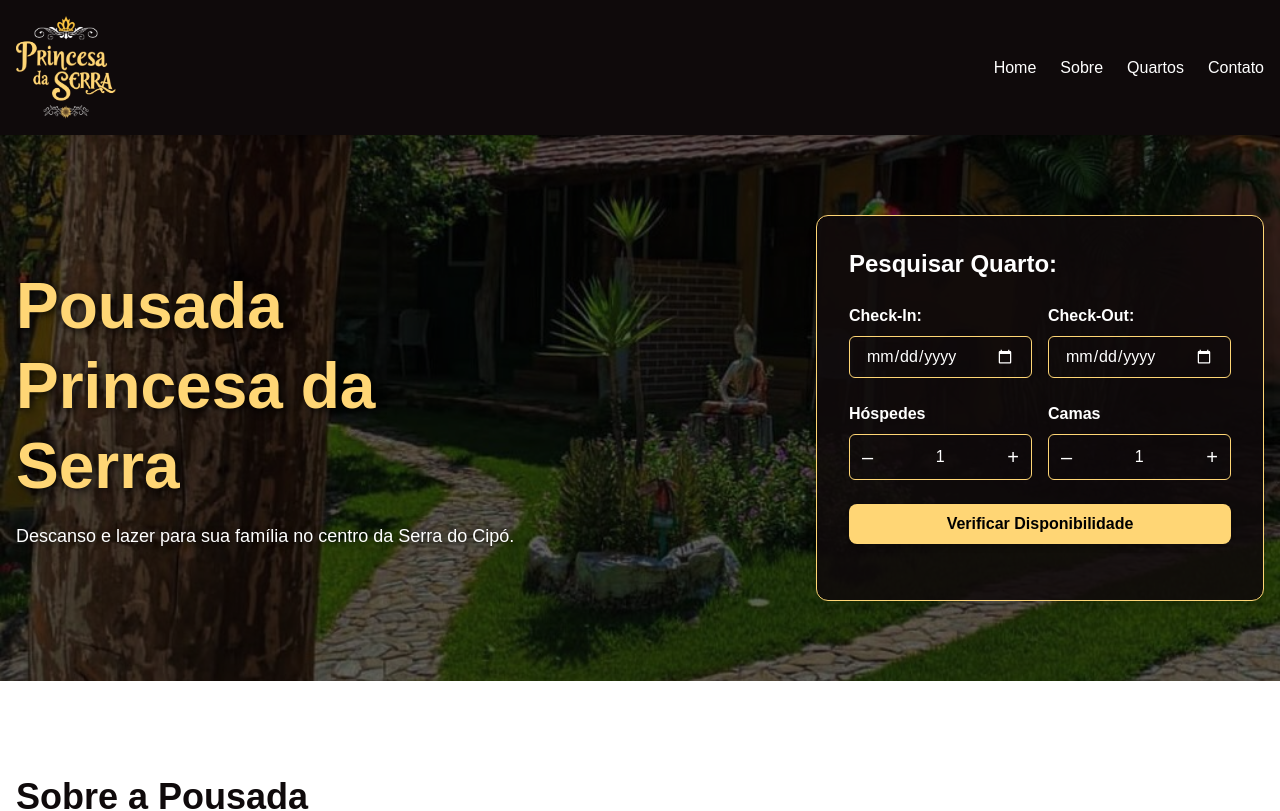
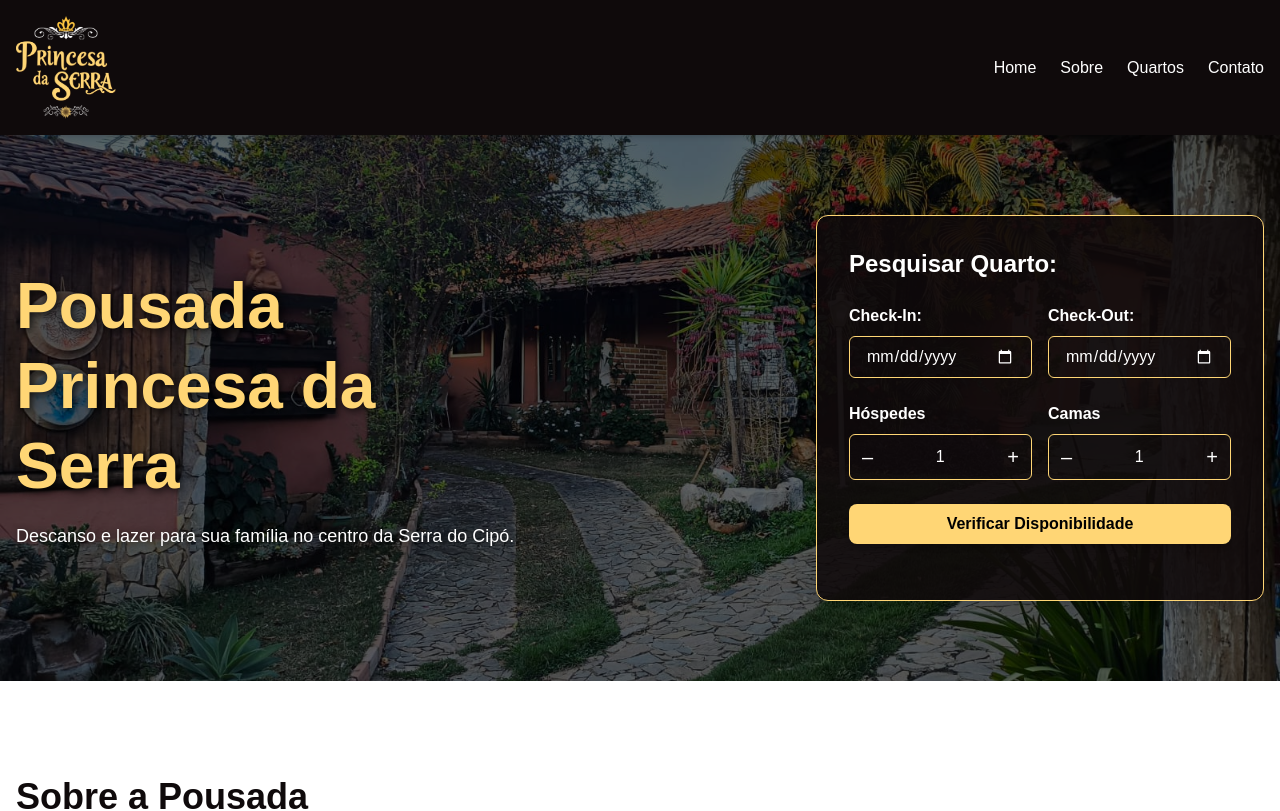
Before and after one commit to PedroViniciussd/pousada-princesa-da-serra, a Next.js app: page / in a window 1280 px wide. Shown: the top 811 px of the page. Built offline with nearby package versions, Linux system fonts and the light colour scheme; no server answers; the database is empty.

Commit message:
Atualização do banner da home

```diff
--- a/src/components/Banner.jsx
+++ b/src/components/Banner.jsx
@@ -7,7 +7,7 @@ export default function Banner() {
         <section
             className="relative w-full bg-cover bg-center py-12 sm:py-20"
             style={{
-                backgroundImage: "url('/images/princesadaserra.jpg')",
+                backgroundImage: "url('/images/banner-pousadaprincesadaserra.jpg')",
                 // Removi a altura fixa para ajustar ao conteúdo
             }}
         >
```
Also changed, not shown: public/images/banner-pousadaprincesadaserra.jpg (added).
